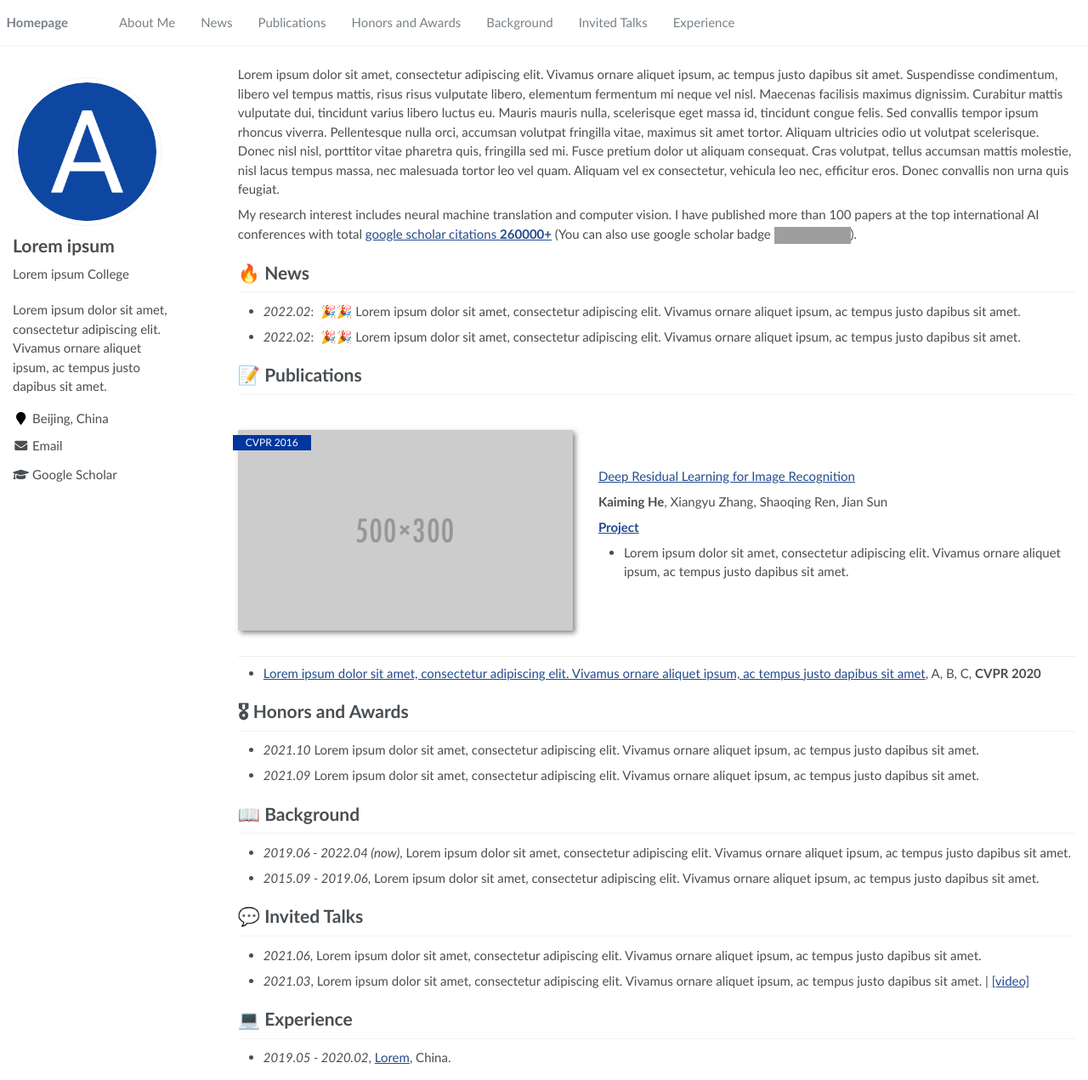
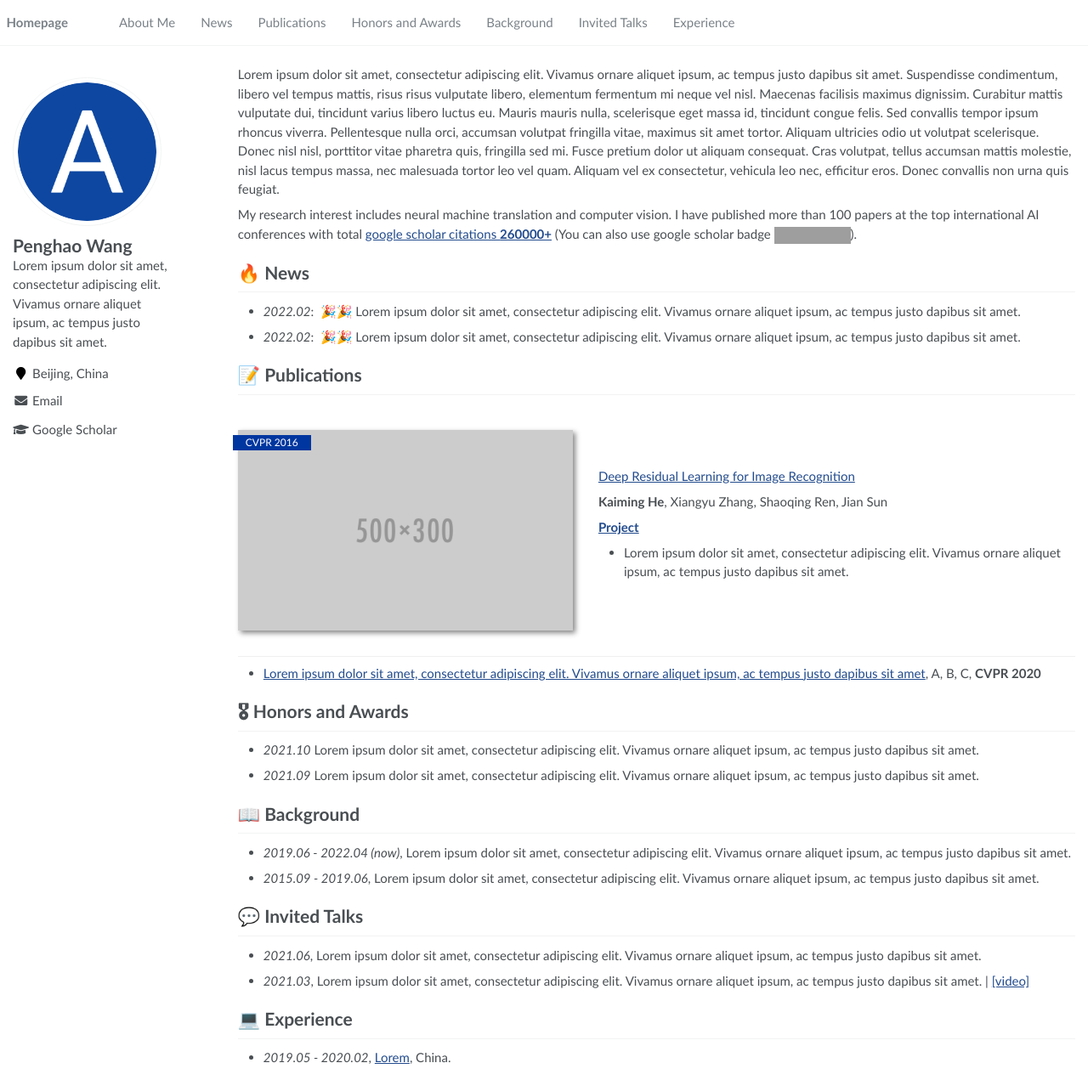
Before and after one commit to wph6/wph6.github.io, a Jekyll site: the page built from _pages/about.md, in a window 1280 px wide and 1271 px high. Shown: the whole window at 85% size. Built offline with Jekyll 4.4.1, drawn with Linux system fonts in a browser that asks for light colours; grey boxes are pictures that could not be loaded.

Commit message:
Update _config.yml

```diff
--- a/_config.yml
+++ b/_config.yml
@@ -21,14 +21,14 @@ baidu_site_verification  :  # get baidu_site_verification from https://ziyuan.ba
 
 # Site Author
 author:
-  name             : "Lorem ipsum"
+  name             : "Penghao Wang"
   avatar           : "images/android-chrome-512x512.png"
-  bio              : "Lorem ipsum College"
+  # bio              : "Lorem ipsum College"
   location         : "Beijing, China"
   employer         :
   pubmed           :
-  googlescholar    : "https://scholar.google.com/citations?user=YOUR_GOOGLE_SCHOLAR_ID"
-  email            : "Lorem@ipsum.com"
+  googlescholar    : "https://scholar.google.com.hk/citations?user=jNXE4fIAAAAJ"
+  email            : ""
   researchgate     :  # e.g., "https://www.researchgate.net/profile/yourprofile"
   uri              :
   bitbucket        :
```
